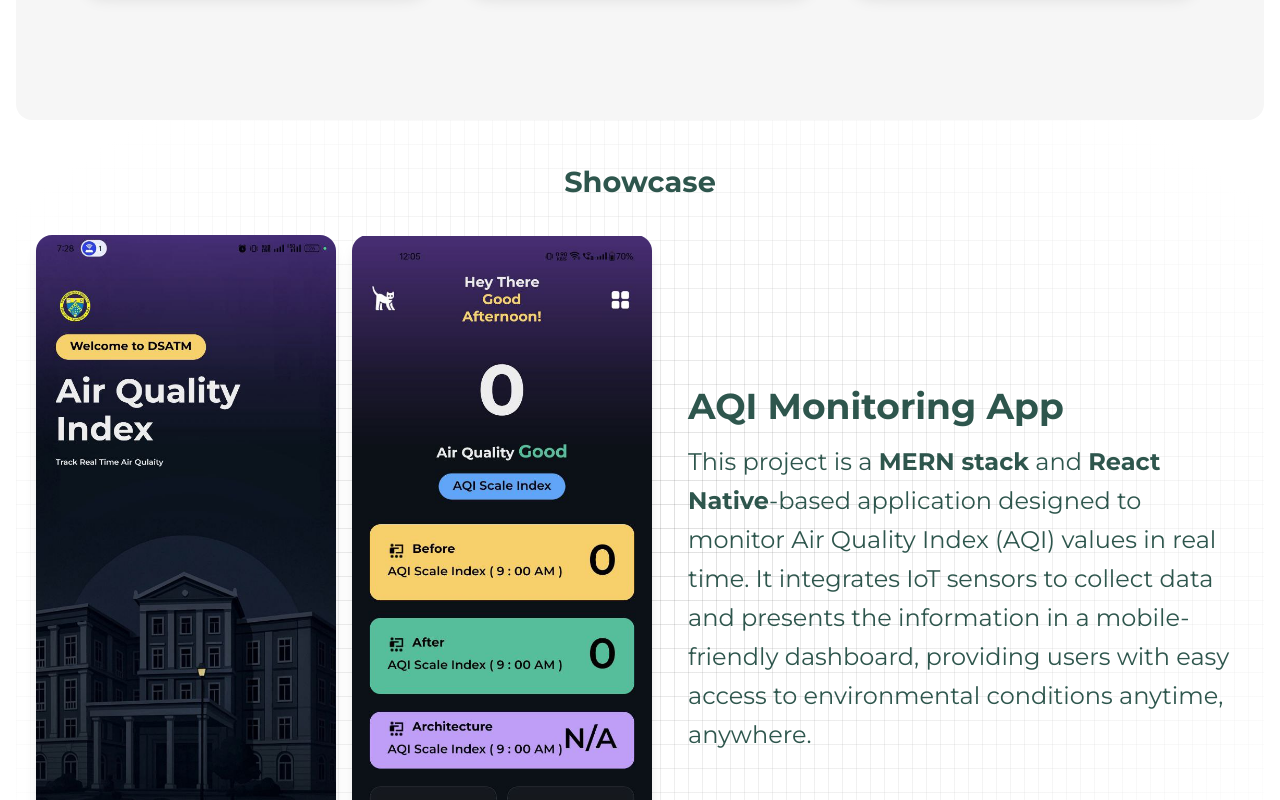
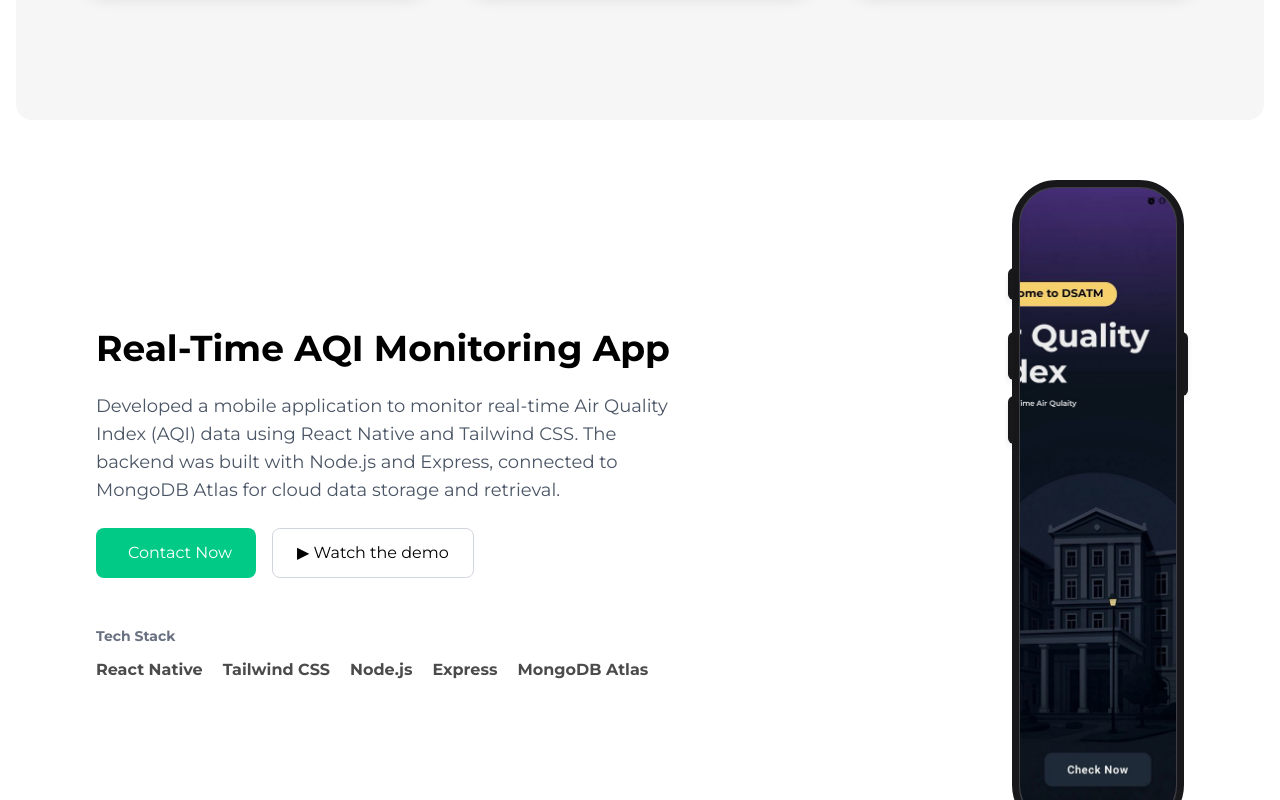
Before and after one commit to Ghyaneshdeepz/Portfolio, a React (Vite) app: page / in a window 1280 px wide. Shown: the part 1480-2280 px from the top of the page. Built offline with nearby package versions, Linux system fonts and the light colour scheme.

Commit message:
mobile desing section being added

```diff
--- a/package.json
+++ b/package.json
@@ -11,9 +11,11 @@
   },
   "dependencies": {
     "@tailwindcss/vite": "^4.1.7",
+    "chart.js": "^4.4.9",
     "clsx": "^2.1.1",
     "motion": "^12.16.0",
     "react": "^19.1.0",
+    "react-chartjs-2": "^5.3.0",
     "react-dom": "^19.1.0",
     "react-icons": "^5.5.0",
     "tailwind-merge": "^3.3.0",
--- a/src/components/navbar.jsx
+++ b/src/components/navbar.jsx
@@ -1,7 +1,7 @@
 import React, { useState } from "react";
-import logo from '../assets/logo.png';
+import logo from '../assets/logo.png'; // Make sure this path is correct
 import { MdArrowDropDown } from "react-icons/md";
-import { HiMenu } from "react-icons/hi";
+import { HiMenu, HiX } from "react-icons/hi";
 
 const Navbar = ({ className }) => {
     const [isMenuOpen, setIsMenuOpen] = useState(false);
@@ -13,11 +13,14 @@ const Navbar = ({ className }) => {
     return (
         <nav className={`bg-white sticky top-0 z-50 shadow-[0px_15px_18px_rgba(0,0,0,0.06)] px-6 py-3 rounded-2xl transition-all duration-500 ${className}`}>
             <div className="flex justify-between items-center">
+                {/* Logo and Links */}
                 <div className="flex items-center space-x-4 sm:space-x-8">
                     <div className="px-2 py-2 sm:px-3 sm:py-3 bg-[#00ca86] rounded-[1rem] sm:rounded-[1.3rem]">
-                        <h1 className="font-bold text-xl sm:text-2xl text-white ">TB</h1>
+                        <h1 className="font-bold text-xl sm:text-2xl text-white">TB</h1>
                     </div>
                     <div className="font-montserrat font-bold text-lg sm:text-2xl text-[#10c986]">TechBeedi</div>
+
+                    {/* Desktop Menu */}
                     <div className="space-x-5 hidden sm:flex items-center">
                         <a href="#" className="text-gray-800 font-semibold">Home</a>
                         <a href="#" className="text-gray-800 font-semibold">About Me</a>
@@ -29,26 +32,35 @@ const Navbar = ({ className }) => {
                     </div>
                 </div>
 
+
                 <div className="flex items-center space-x-2.5">
                     <button className="hidden sm:inline-block bg-[#ccf4e7] px-2 text-[#41a974] text-sm sm:text-[1rem] sm:px-5 sm:py-2 font-semibold py-1 rounded-xl whitespace-nowrap ">
                         Report Issue
                     </button>
-  <button className="bg-[#00ca86] px-3 py-2 text-gray-800 text-xs sm:text-[1rem] sm:px-4 sm:py-3 font-bold rounded-md whitespace-nowrap">
+                    <button className="bg-[#00ca86] px-3 py-2 text-gray-800 text-xs sm:text-[1rem] sm:px-4 sm:py-2 font-bold rounded-md whitespace-nowrap">
                         Contact Me
                     </button>
-  <div>
-    <HiMenu
-      className="text-2xl sm:hidden text-gray-800 cursor-pointer"
+
+
+                    <div className="sm:hidden">
+                        {isMenuOpen ? (
+                            <HiX
+                                className="text-2xl text-gray-800 cursor-pointer"
                                 onClick={toggleMenu}
                             />
+                        ) : (
+                            <HiMenu
+                                className="text-2xl text-gray-800 cursor-pointer"
+                                onClick={toggleMenu}
+                            />
+                        )}
+                    </div>
                 </div>
             </div>
 
-            </div>
 
             <div className={`sm:hidden px-6 overflow-hidden transition-all duration-500 ease-in-out ${isMenuOpen ? 'max-h-96 opacity-100' : 'max-h-0 opacity-0'}`}>
                 <div className="flex flex-col items-center space-y-4 py-3">
-
                     <a href="#" className="text-gray-800 font-semibold">Home</a>
                     <a href="#" className="hover:bg-amber-50 text-gray-800 font-semibold">About Me</a>
                     <a href="#" className="text-gray-800 flex items-center font-semibold">
@@ -58,7 +70,6 @@ const Navbar = ({ className }) => {
                     <a href="#" className="text-gray-800 font-semibold">Updates</a>
                 </div>
             </div>
-
         </nav>
     );
 };
--- a/src/components/skills.jsx
+++ b/src/components/skills.jsx
@@ -1,93 +1,67 @@
-import React, { useState, useEffect, useRef } from "react";
-import mobl from '../assets/mbl1.jpg';
-import mob2 from '../assets/mbl2.jpg';
+import React, { useState, useEffect } from "react";
+import mobl from "../assets/mbl1.jpg";
+import mobl2 from "../assets/mbl2.jpg";
 
 const Skills = ({ className }) => {
-  const [activeIndex, setActiveIndex] = useState(0);
-  const scrollRef = useRef(null);
-
-  // Update active dot on scroll
-  const handleScroll = () => {
-    const scrollLeft = scrollRef.current.scrollLeft;
-    const width = scrollRef.current.offsetWidth;
-    const index = Math.round(scrollLeft / width);
-    setActiveIndex(index);
-  };
+  const images = [mobl, mobl2];
+  const [currentImage, setCurrentImage] = useState(0);
 
   useEffect(() => {
-    const ref = scrollRef.current;
-    if (ref) {
-      ref.addEventListener("scroll", handleScroll);
-      return () => ref.removeEventListener("scroll", handleScroll);
-    }
+    const interval = setInterval(() => {
+      setCurrentImage((prev) => (prev + 1) % images.length);
+    }, 3000);
+    return () => clearInterval(interval);
   }, []);
 
   return (
-    <div className={`relative h-auto sm:min-h-[80vh] bg-white py-10 px-5 overflow-visible ${className}`}>
-      {/* Background grid */}
-      <div className="absolute inset-0 z-0 bg-[linear-gradient(to_right,#4f4f4f2e_1px,transparent_1px),linear-gradient(to_bottom,#4f4f4f2e_1px,transparent_1px)] bg-[size:14px_24px]" />
-      {/* Radial white fade */}
-      <div className="pointer-events-none absolute inset-0 z-10 bg-[radial-gradient(ellipse_at_center,_rgba(255,255,255,0)_0%,_rgba(255,255,255,1)_90%)]" />
+    <div className={`flex flex-col md:flex-row items-center gap-0 sm:gap-85 px-20 py-15 ${className}`}>
 
-      {/* Heading */}
-      <h1 className="w-full sm:max-w-[60rem] mx-auto text-center text-[#2e564d] mb-8 font-bold sm:text-[1.8rem] text-[1.2rem] relative z-20">
-        Showcase
-      </h1>
+      <div className="max-w-xl text-center md:text-left space-y-6">
+        <h1 className="text-4xl font-bold text-black">
+          Real-Time AQI Monitoring App
+        </h1>
+        <p className="text-gray-600 text-lg">
+          Developed a mobile application to monitor real-time Air Quality Index (AQI) data using React Native and Tailwind CSS. The backend was built with Node.js and Express, connected to MongoDB Atlas for cloud data storage and retrieval.
+        </p>
 
-      <div className="relative z-20 flex flex-col sm:flex-row sm:space-x-12 sm:items-center">
-        {/* Image scroll container */}
-        <div
-          ref={scrollRef}
-          className="flex space-x-6 overflow-x-auto no-scrollbar sm:overflow-visible sm:space-x-4 sm:flex-shrink-0 sm:w-1/2 scroll-snap-x"
-        >
+        <div className="flex flex-col sm:flex-row gap-4 justify-center md:justify-start">
+          <button className="bg-[#00ca86] text-white px-6 py-3 rounded-lg flex items-center justify-center gap-2">
+            <i className="fab fa-apple"></i> Contact Now
+          </button>
+          <button className="bg-white border border-gray-300 px-6 py-3 rounded-lg justify-center flex items-center gap-2">
+            ▶ Watch the demo
+          </button>
+        </div>
+
+        <div className="pt-6">
+          <p className="text-sm text-gray-500 mb-3 font-semibold">Tech Stack</p>
+          <div className="flex flex-wrap gap-5 justify-center md:justify-start grayscale opacity-70">
+            <span className="font-bold">React Native</span>
+            <span className="font-bold">Tailwind CSS</span>
+            <span className="font-bold">Node.js</span>
+            <span className="font-bold">Express</span>
+            <span className="font-bold">MongoDB Atlas</span>
+          </div>
+        </div>
+      </div>
+
+
+      <div className="relative mt-10 md:mt-0 w-72 h-[600px] sm:w-80 sm:h-[650px] rounded-[45px] shadow-[0_0_2px_2px_rgba(255,255,255,0.1)] border-8 border-zinc-900">
+        <div className="absolute -inset-[1px] border-[3px] border-zinc-700 border-opacity-40 rounded-[37px] pointer-events-none"></div>
+
+        <div className="relative w-full h-full rounded-[37px] overflow-hidden bg-zinc-900/10">
           <img
-            src={mobl}
-            alt="Mobile Design 1"
-            className="flex-shrink-0 w-[80vw] sm:w-full max-w-[300px] object-contain rounded-2xl shadow-lg scroll-snap-align-start"
-          />
-          <img
-            src={mob2}
-            alt="Mobile Design 2"
-            className="flex-shrink-0 w-[80vw] sm:w-full max-w-[300px] object-contain rounded-2xl shadow-lg scroll-snap-align-start"
+            src={images[currentImage]}
+            alt="Mobile Design"
+            className="w-full h-full object-cover transition duration-700 ease-in-out"
           />
         </div>
 
-
-        <div className="sm:hidden flex justify-center mt-4 space-x-2">
-          {[0, 1].map((index) => (
-            <span
-              key={index}
-              className={`h-2 w-2 rounded-full ${
-                activeIndex === index ? "bg-[#2e564d]" : "bg-gray-400"
-              }`}
-            />
-          ))}
-        </div>
-
-        {/* Text section */}
-        <div className="hidden sm:block sm:w-1/2 text-[#2e564d] mt-8 sm:mt-0">
-          <h2 className="text-4xl font-semibold mb-4">AQI Monitoring App</h2>
-          <p className="text-2xl leading-relaxed">
-            This project is a <strong>MERN stack</strong> and <strong>React Native</strong>-based application designed to monitor Air Quality Index (AQI) values in real time. It integrates IoT sensors to collect data and presents the information in a mobile-friendly dashboard, providing users with easy access to environmental conditions anytime, anywhere.
-          </p>
-        </div>
+        <div className="absolute left-[-12px] top-20 w-[6px] h-8 bg-zinc-900 rounded-l-md shadow-md"></div>
+        <div className="absolute left-[-12px] top-36 w-[6px] h-12 bg-zinc-900 rounded-l-md shadow-md"></div>
+        <div className="absolute left-[-12px] top-52 w-[6px] h-12 bg-zinc-900 rounded-l-md shadow-md"></div>
+        <div className="absolute right-[-12px] top-36 w-[6px] h-16 bg-zinc-900 rounded-r-md shadow-md"></div>
       </div>
-
-      <style jsx>{`
-        .no-scrollbar::-webkit-scrollbar {
-          display: none;
-        }
-        .no-scrollbar {
-          -ms-overflow-style: none;
-          scrollbar-width: none;
-        }
-        .scroll-snap-x {
-          scroll-snap-type: x mandatory;
-        }
-        .scroll-snap-align-start {
-          scroll-snap-align: start;
-        }
-      `}</style>
     </div>
   );
 };
```
Also changed, not shown: src/assets/transmbl.png (added), 1 other file (tests, documents, lock files or other folders). Lines whose indentation alone changed are shown as unchanged.
